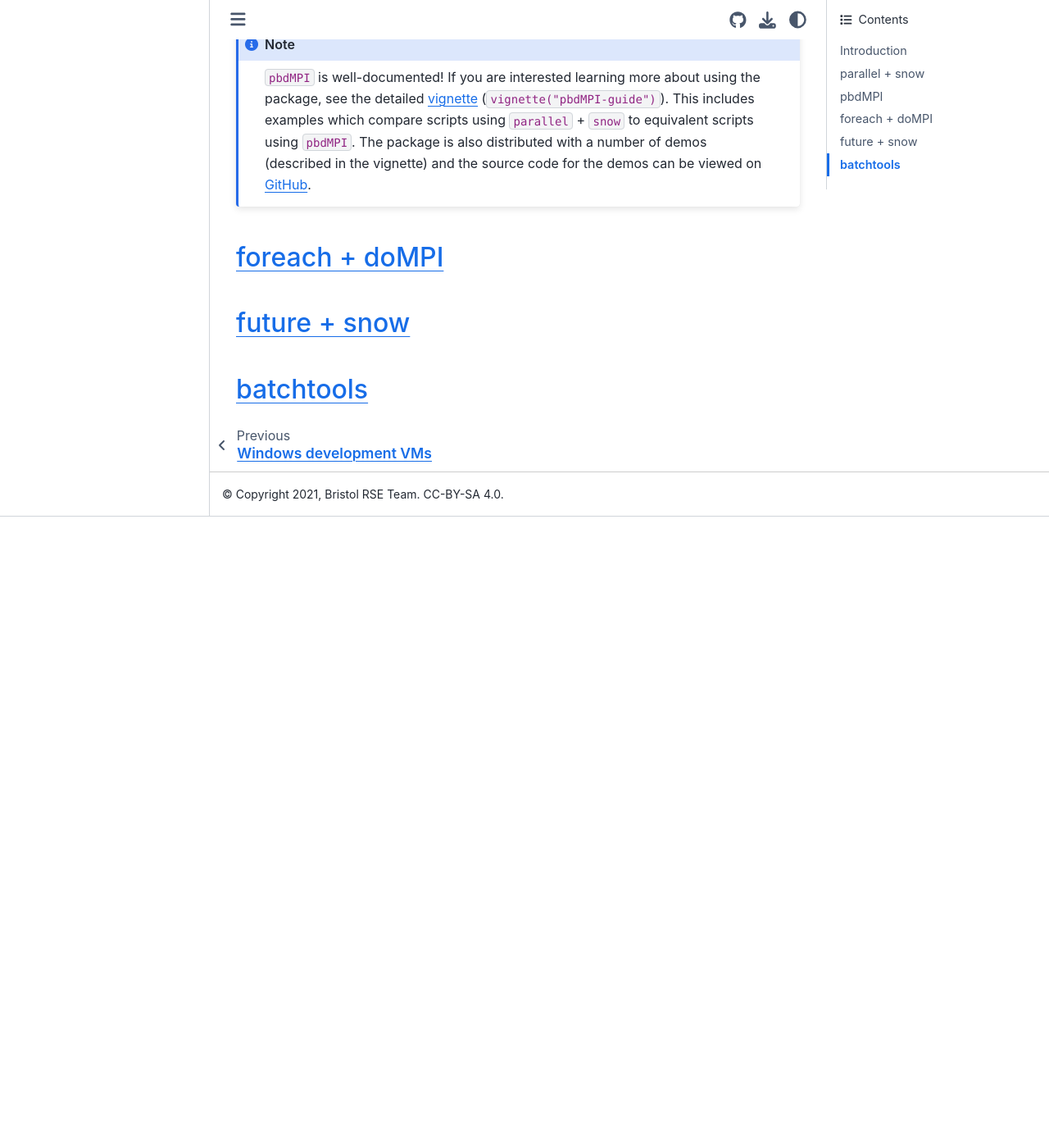
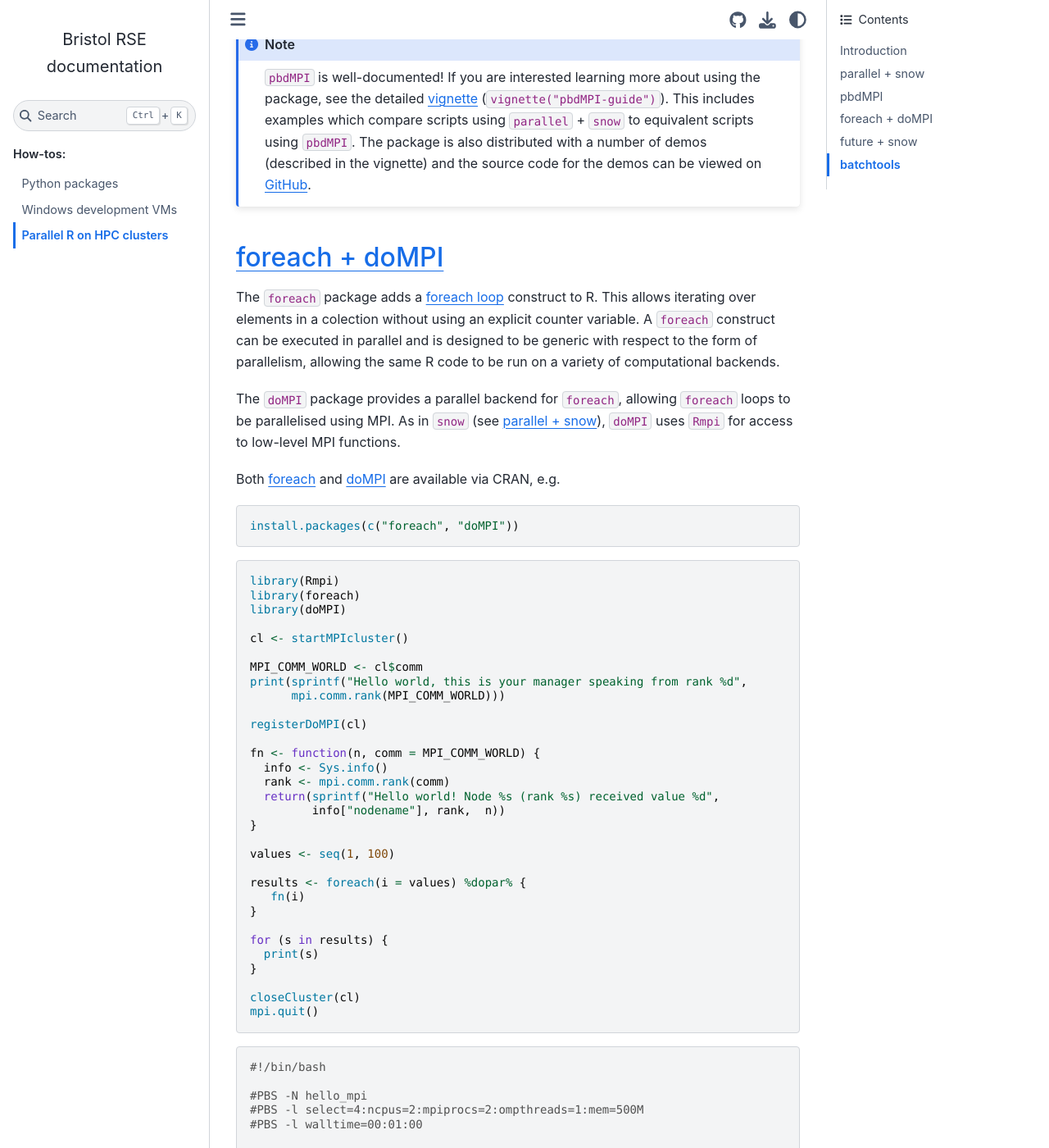
Before and after one commit to BristolRSE/bristolrse.github.io, a Sphinx documentation site: the page built from source/how-tos/parallel_R.rst, in a window 1280 px wide and 1400 px high, scrolled down 7273 px. Shown: the whole window at 82% size. Built offline with Sphinx 7.4.7 and the Sphinx Book theme 1.1.4, drawn with Linux system fonts in a browser that asks for light colours; before the commit the page ends 7903 px from its top, so only the background shows below that; some of the changed text lies outside the part shown.

Commit message:
WIP on foreach + doMPI section

```diff
--- a/source/how-tos/parallel_R.rst
+++ b/source/how-tos/parallel_R.rst
@@ -271,6 +271,68 @@ Each MPI process runs the same R code, but differs in the value returned by ``co
 foreach + doMPI
 ===============
 
+The ``foreach`` package adds a `foreach loop <https://en.wikipedia.org/wiki/Foreach_loop>`_ construct to R.
+This allows iterating over elements in a colection without using an explicit counter variable.
+A ``foreach`` construct can be executed in parallel and is designed to be generic with respect to the form of parallelism, allowing the same R code to be run on a variety of computational backends.
+
+The ``doMPI`` package provides a parallel backend for ``foreach``, allowing ``foreach`` loops to be parallelised using MPI.
+As in ``snow`` (see :ref:`parallel-R-parallel-snow`), ``doMPI`` uses ``Rmpi`` for access to low-level MPI functions.
+
+Both `foreach <https://cran.r-project.org/package=foreach>`_ and `doMPI <https://cran.r-project.org/package=doMPI>`_ are available via CRAN, e.g.
+
+.. code-block:: R
+
+   install.packages(c("foreach", "doMPI"))
+
+.. code-block:: R
+
+   library(Rmpi)
+   library(foreach)
+   library(doMPI)
+
+   cl <- startMPIcluster()
+
+   MPI_COMM_WORLD <- cl$comm
+   print(sprintf("Hello world, this is your manager speaking from rank %d",
+         mpi.comm.rank(MPI_COMM_WORLD)))
+
+   registerDoMPI(cl)
+
+   fn <- function(n, comm = MPI_COMM_WORLD) {
+     info <- Sys.info()
+     rank <- mpi.comm.rank(comm)
+     return(sprintf("Hello world! Node %s (rank %s) received value %d",
+            info["nodename"], rank,  n))
+   }
+
+   values <- seq(1, 100)
+
+   results <- foreach(i = values) %dopar% {
+      fn(i)
+   }
+
+   for (s in results) {
+     print(s)
+   }
+
+   closeCluster(cl)
+   mpi.quit()
+
+.. code-block:: shell
+
+   #!/bin/bash
+
+   #PBS -N hello_mpi
+   #PBS -l select=4:ncpus=2:mpiprocs=2:ompthreads=1:mem=500M
+   #PBS -l walltime=00:01:00
+
+   module load lib/openmpi/4.0.2-gcc
+   module load lang/r/4.0.2-gcc
+
+   R_SCRIPT_PATH="${PBS_O_WORKDIR}/hello_mpi.R"
+   R_OUTPUT_PATH="${PBS_O_WORKDIR}/hello_mpi.Rout"
+
+   mpirun -np 8 Rscript ${R_SCRIPT_PATH} > ${R_OUTPUT_PATH}
 
 future + snow
 =============
```
